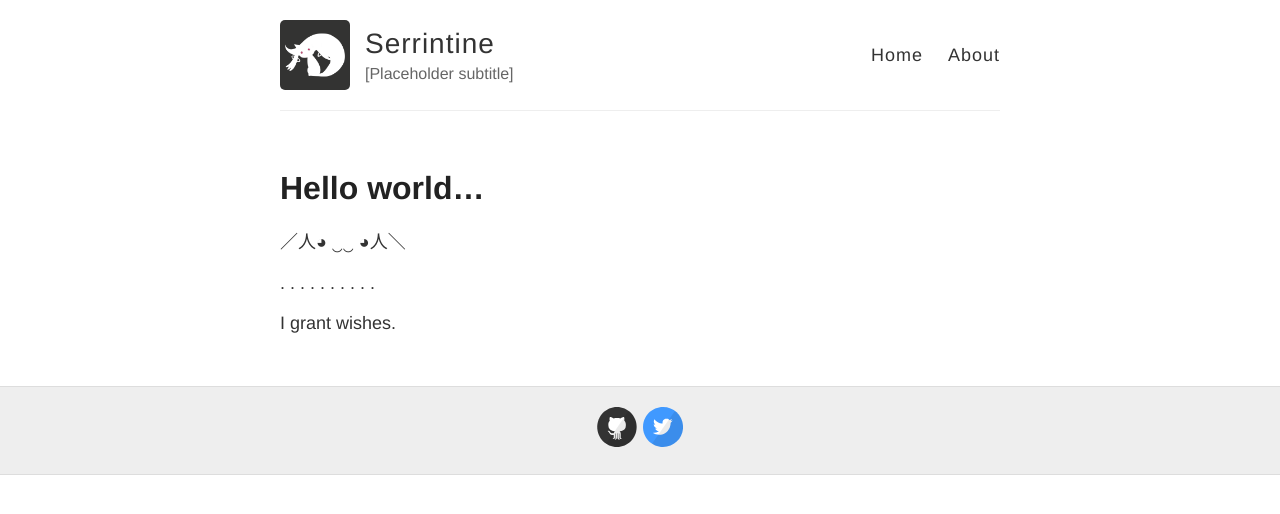
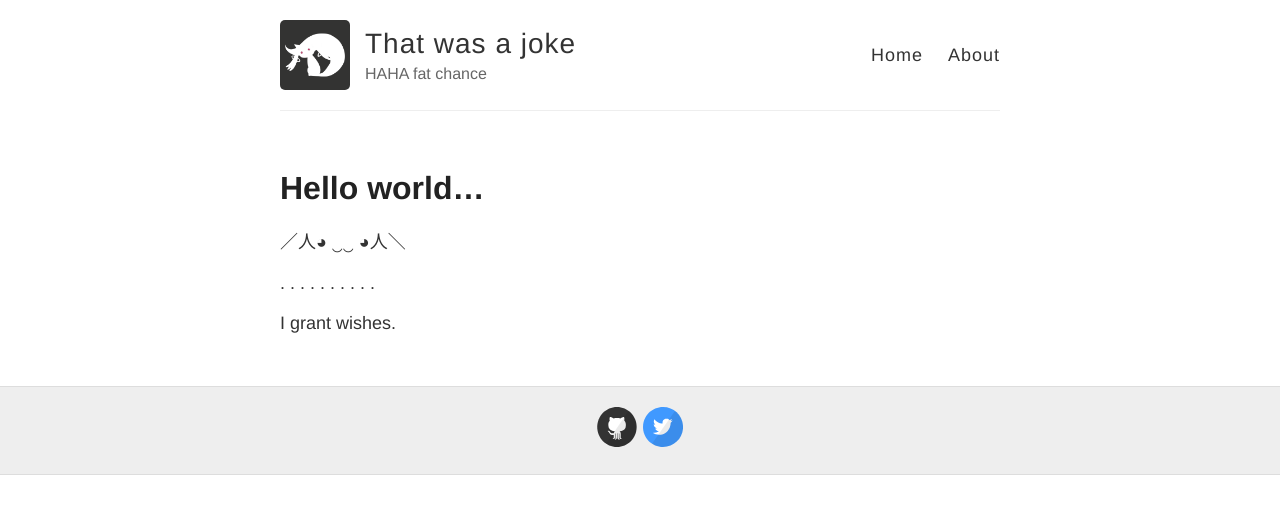
Before and after one commit to serrintine/serrintine.github.io, a Jekyll site: the page built from index.md, in a window 1280 px wide. Shown: the top 514 px of the page. Built offline with Jekyll 4.4.1, drawn with Linux system fonts in a browser that asks for light colours.

Commit message:
Updated _config.yml

```diff
--- a/_config.yml
+++ b/_config.yml
@@ -3,10 +3,10 @@
 #
 
 # Name of your site (displayed in the header)
-name: Serrintine
+name: That was a joke
 
 # Short bio or description (displayed in the header)
-description: "[Placeholder subtitle]"
+description: HAHA fat chance
 
 # URL of your avatar or profile pic (you could use your GitHub profile pic)
 avatar: /images/avatar.png
```
